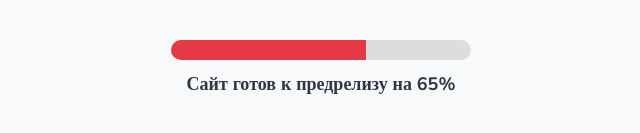
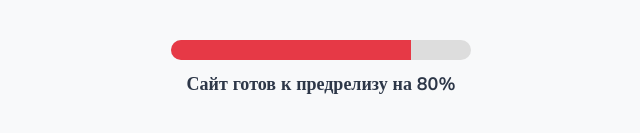
Before and after one commit to Aleks5454322224/NGT, a plain HTML site: page index.html in a window 1280 px wide. Shown: the part 411-544 px from the top of the page, 319-959 px from the left. Drawn offline with nearby package versions, Linux system fonts and the light colour scheme.

Commit message:
Стадия 1.3

```diff
--- a/index.html
+++ b/index.html
@@ -62,7 +62,7 @@
         }
 
         .progress {
-            width: 65%;
+            width: 80%;
             height: 100%;
             background-color: var(--accent-color);
         }
@@ -92,7 +92,7 @@
         <div class="progress-bar">
             <div class="progress"></div>
         </div>
-        <div class="progress-text">Сайт готов к предрелизу на 65%</div>
+        <div class="progress-text">Сайт готов к предрелизу на 80%</div>
     </div>
 </body>
 
```
